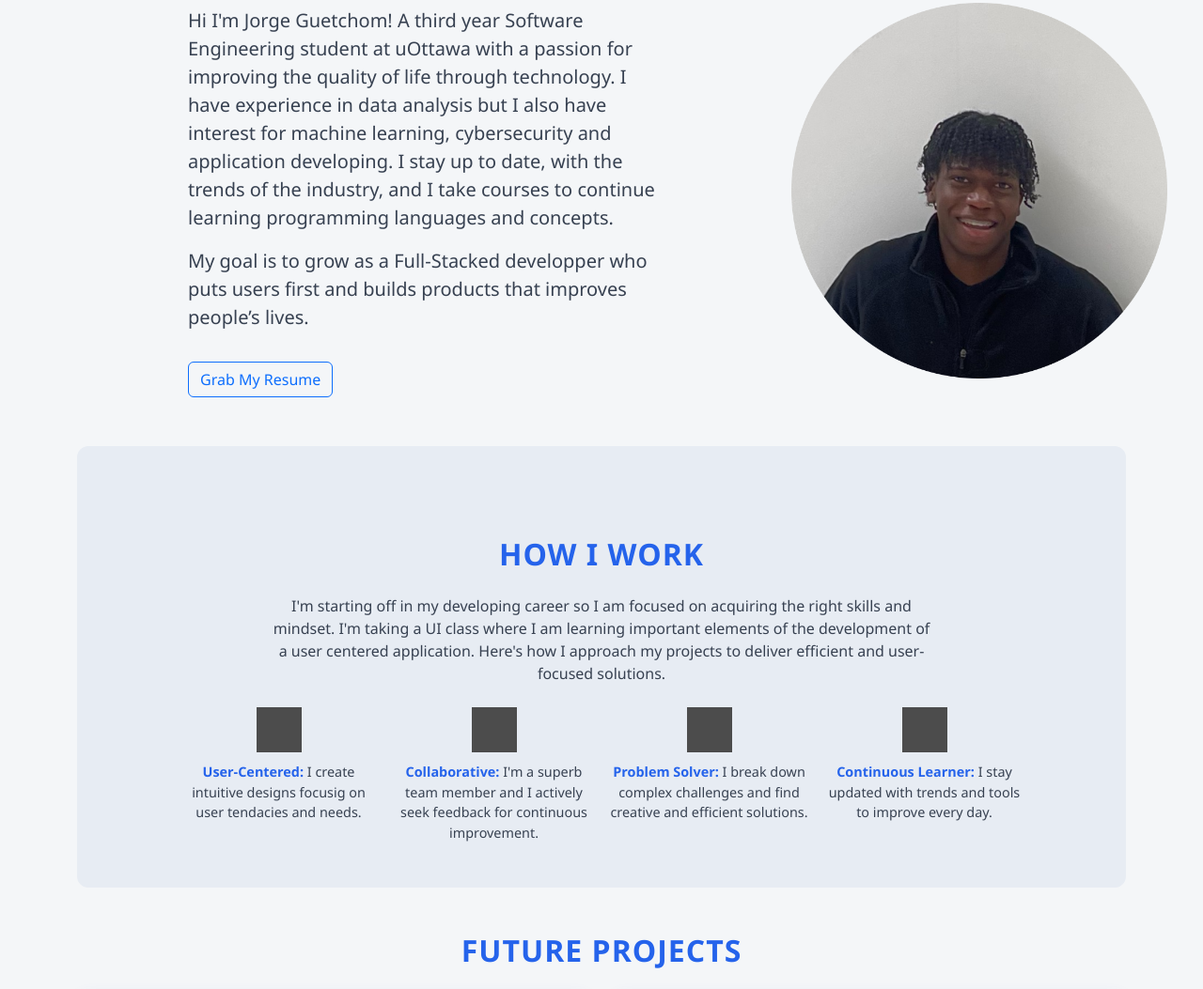
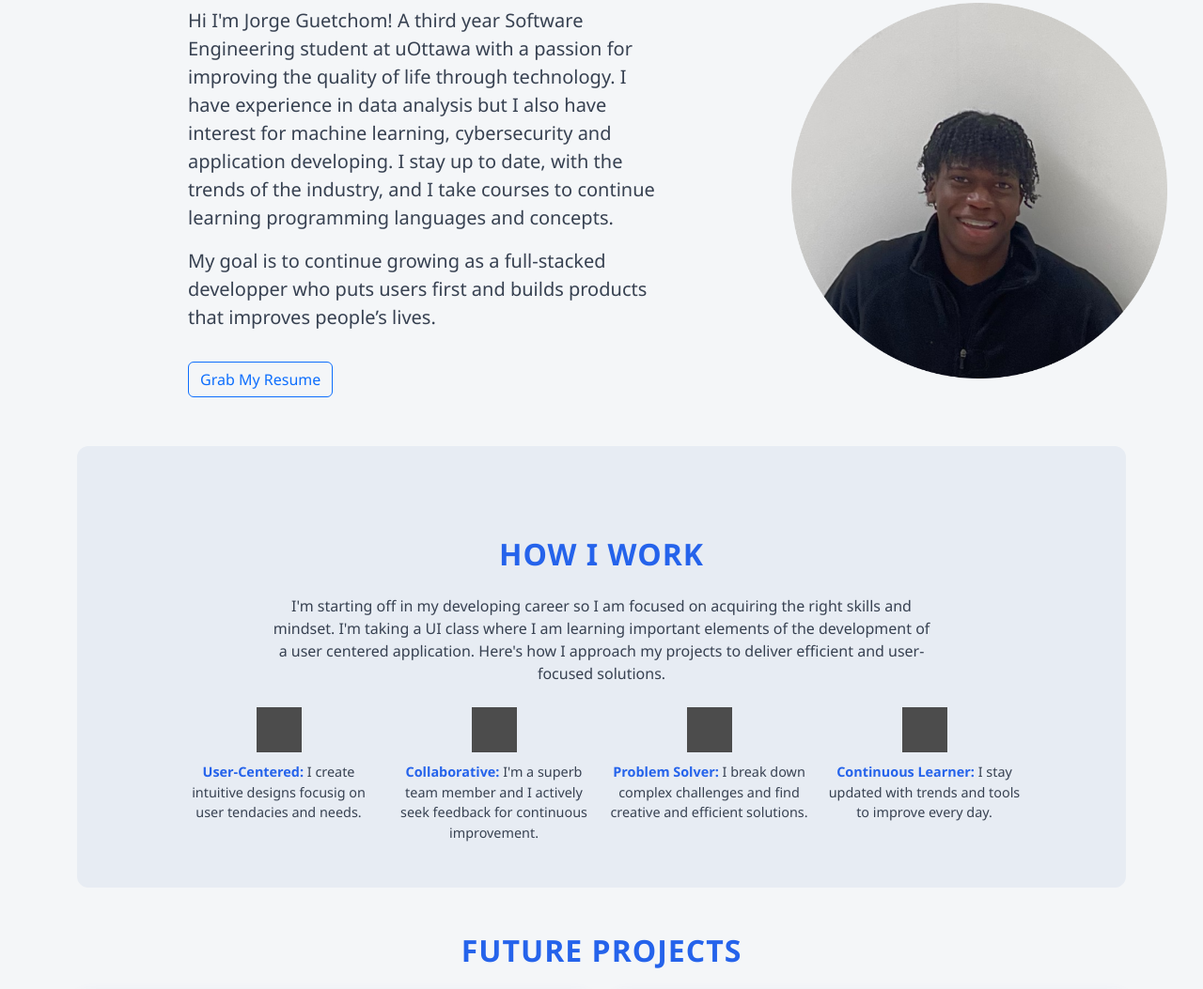
Before and after one commit to Zorze23/ZorzePortfolio, a plain HTML site: page index.html in a window 1280 px wide. Shown: the part 917-1970 px from the top of the page at 94% size. Drawn offline with nearby package versions, Linux system fonts and the light colour scheme; grey boxes are pictures that could not be loaded.

Commit message:
Update index.html

```diff
--- a/index.html
+++ b/index.html
@@ -353,7 +353,7 @@
               with the trends of the industry, and I take courses to continue learning programming languages and concepts.
             </p>
             <p style="font-size: 20px;">
-              My goal is to grow as a Full-Stacked developper who puts users first and builds products that improves people’s lives.
+              My goal is to continue growing as a full-stacked developper who puts users first and builds products that improves people’s lives.
             </p>
             <a href="Jorge Resume.pdf" class="btn btn-outline-primary mt-3">Grab My Resume</a>
           </div>
```
